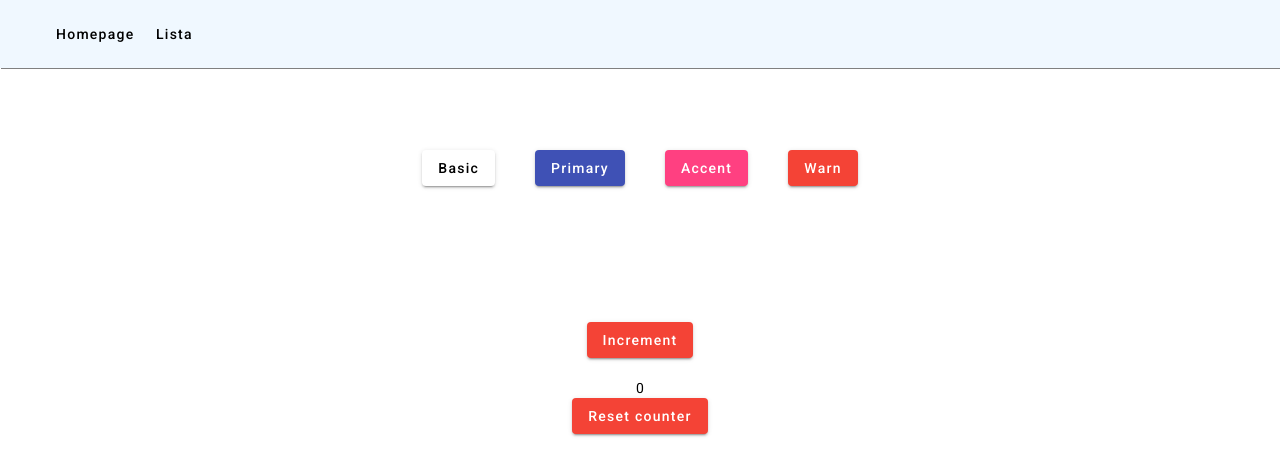
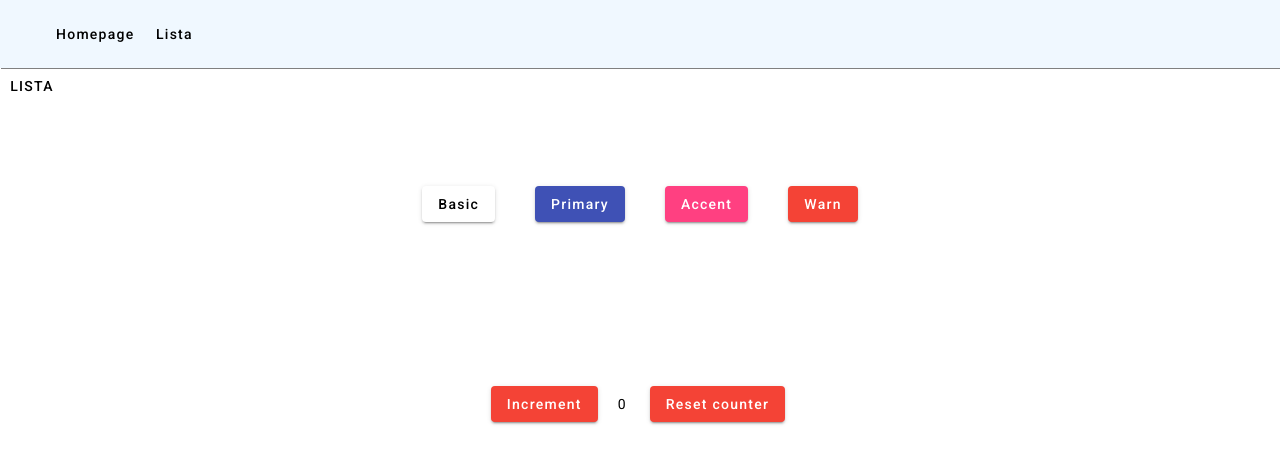
Before and after one commit to Pietro4068/Pietro-s-Repository, an Angular app in the folder corso-angular/: page / in a window 1280 px wide. Shown: the top 476 px of the page. Built offline with nearby package versions, Linux system fonts and the light colour scheme.

Commit message:
five commit

```diff
--- a/corso-angular/src/app/app.component.html
+++ b/corso-angular/src/app/app.component.html
@@ -2,6 +2,7 @@
   <button mat-button>Homepage</button>
   <button mat-button>Lista</button>
 </div>
+<app-list></app-list>
 <app-homepage
   [oggetto]="testOggetto"
   (changeColor)="changeColor()"
@@ -10,5 +11,6 @@
   (changeColor3)="changeColor3()"
 ></app-homepage>
 
+
 <!--
 [ngStyle]="{ 'Background-color': bgcolor }" -->
--- a/corso-angular/src/app/components/home/homepage/homepage.component.html
+++ b/corso-angular/src/app/components/home/homepage/homepage.component.html
@@ -21,7 +21,7 @@
     Warn
   </button>
 </div>
-<div class="align" style="flex-direction: column">
+<div class="align" style="flex-direction: row">
   <button
     [disabled]="isDisabled"
     class="button"
@@ -33,7 +33,7 @@
   </button>
   {{ incrementa }}
 
-  <button (click)="reset()" mat-raised-button color="warn">
+  <button (click)="reset()" mat-raised-button color="warn" style="margin:1.5rem;">
     Reset counter
   </button>
 
@@ -41,7 +41,7 @@
 <div class="align1" style="flex-direction: column; ">
   <div *ngFor="let item of users; index as i">
     <p *ngIf="i < incrementa">
-      <strong>{{ i + 1}} {{ item.nome }} </strong>{{ item.cognome }}
+      <strong>{{ i + 1}} {{ item.nome }} </strong>{{ item.cognome }} {{ item.citta }}
     </p>
   </div>
 </div>
--- a/corso-angular/src/app/components/home/homepage/homepage.component.ts
+++ b/corso-angular/src/app/components/home/homepage/homepage.component.ts
@@ -10,12 +10,14 @@ export class HomepageComponent {
   @Output('pasquale') pippo: EventEmitter<any> = new EventEmitter();
   @Output('changeColor3') changeColor3: EventEmitter<any> = new EventEmitter();
   @Output('changeColor4') changeColor4: EventEmitter<any> = new EventEmitter();
+  @Output('EmitDati') EmitDati: EventEmitter<any> = new EventEmitter();
 
   @Input() oggetto = '';
 
   incrementa: number = 0;
   isDisabled: boolean = false;
   i: number = 0;
+
 
   users = [
     {
@@ -103,4 +105,7 @@ export class HomepageComponent {
     this.isDisabled = false;
   }
 
+  EmitDatiUsers() {
+    this.EmitDati.emit(this.users);
+  }
 }
--- a/corso-angular/src/app/components/users/list/list.component.html
+++ b/corso-angular/src/app/components/users/list/list.component.html
@@ -1,5 +1,5 @@
 <button mat-button [matMenuTriggerFor]="menu">LISTA</button>
 <mat-menu #menu="matMenu">
-  <button mat-menu-item>{{item[0].item1}}</button>
+  <button mat-menu-item >{{item[0].item1}}</button>
   <button mat-menu-item>{{item[1].item2}}</button>
 </mat-menu>
--- a/corso-angular/src/app/components/users/list/list.component.ts
+++ b/corso-angular/src/app/components/users/list/list.component.ts
@@ -11,4 +11,5 @@ export class ListComponent {
     {item1: "Ciao sono il primo oggetto del primo array"},
     {item2: "Ciao sono il primo oggetto del secondo array "}
   ]
+
 }
```
